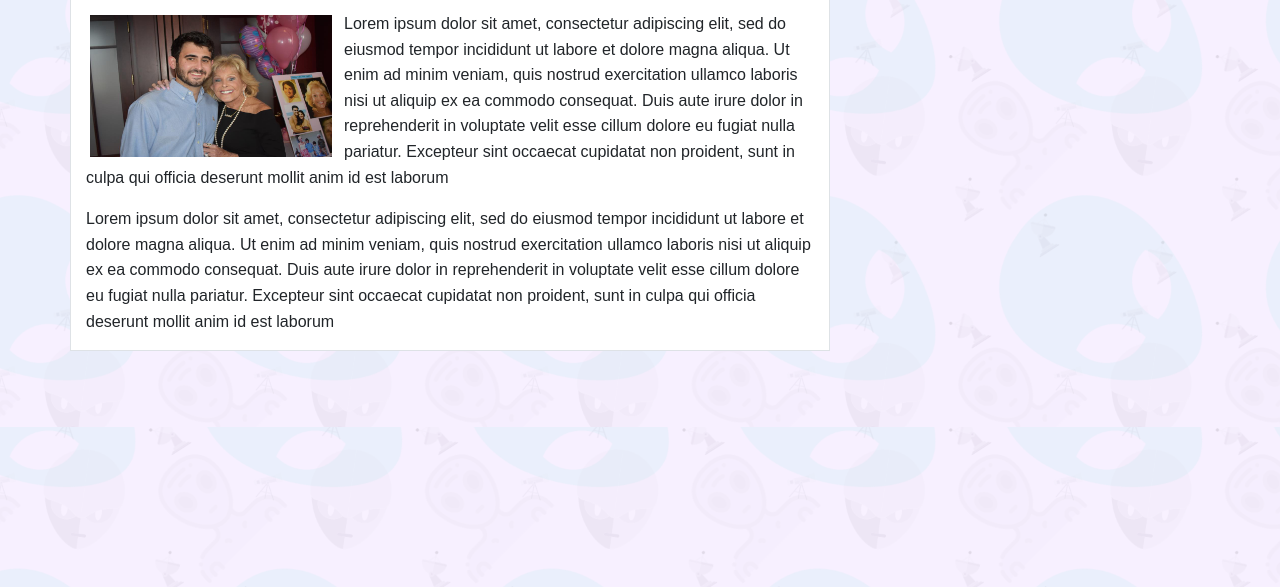
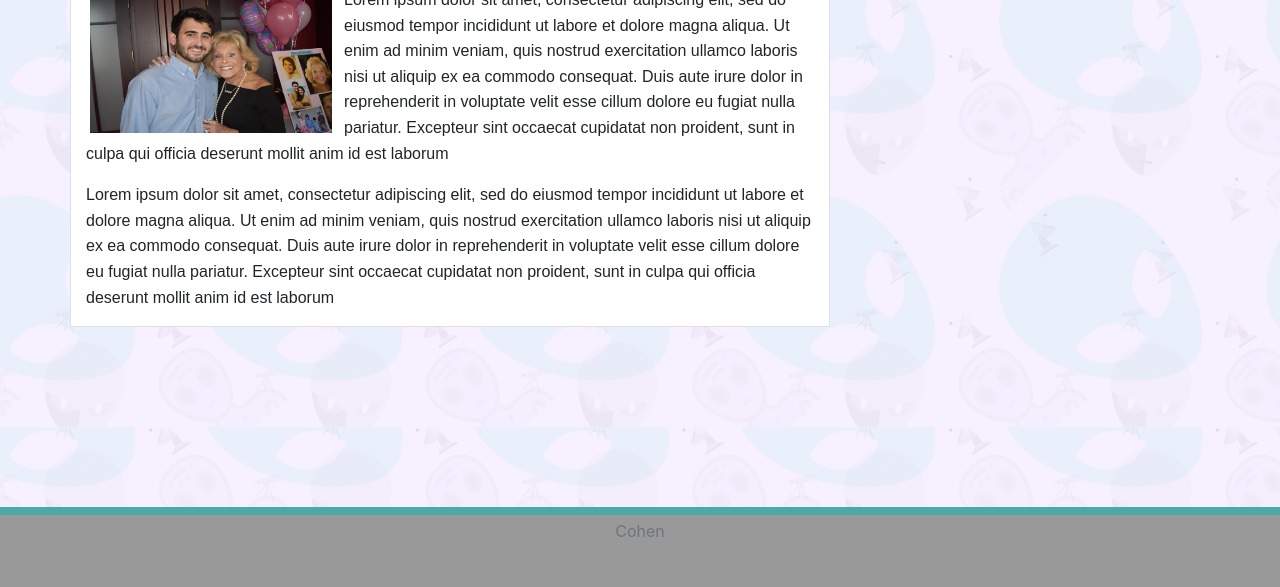
Before and after one commit to dcoco1890/Bootstrap-Portfolio, a plain HTML site: page index.html in a window 1280 px wide. Shown: the part 213-800 px from the top of the page. Drawn offline with nearby package versions, Linux system fonts and the light colour scheme.

Commit message:
Forgot about footer, added it

```diff
--- a/assets/style.css
+++ b/assets/style.css
@@ -8,7 +8,7 @@ a:hover {
 h1,h2,h3,h4,h5,h6 {
     font-family: Georgia, 'Times New Roman', Times, serif;
 }
-footer,p,form {
+p,form {
     font-family: Arial, Helvetica, sans-serif;
     line-height: 1.6;
 }
@@ -31,3 +31,12 @@ h1 {
     margin-bottom: 20px;
     background-color: #cccccc;
 }
+.footer {
+    position: absolute;
+    bottom: 0;
+    width: 100%;
+    /* Set the fixed height of the footer here */
+    height: 5rem;
+    background-color: #999999;
+    border-top: 8px solid #4aaaa5;
+  }
--- a/index.html
+++ b/index.html
@@ -8,7 +8,8 @@
     <link rel="stylesheet" type="text/css" href="assets/style.css">
 </head>
 
-<body>
+<body class="d-flex flex-column h-100">
+<header>
  <nav class="navbar navbar-expand-lg p-0 navbar-light bg-white border-bottom">
 
     <div class="container p-0">
@@ -26,10 +27,10 @@
 
 
     </div>
-    </nav>
-    <br>
-    <br>
+</nav>
+</header>
 
+<main class="flex-shrink-0 mt-4" role="main">
 <div class="container">
     <div class="row">
         <div class="col-md-8 bg-white border border-bottom-0">
@@ -48,11 +49,18 @@
     </div>
 
  </div>
+</main>
+<!--I could not get the bootstrap footer to work well, so I added properties to hide it on small screens. This ensures it never blocks content -->
+<footer class="footer mt-auto d-none d-lg-block">
+     <div class="container text-center pt-1">
+         <span class="text-muted">Cohen</span>
+     </div>
+</footer>
 
 
 
 
 
-</div>
+
 </body>
 </html>
```
Also changed, not shown: contact.html (+6 -1 lines), portfolio.html (+6 -1 lines).
